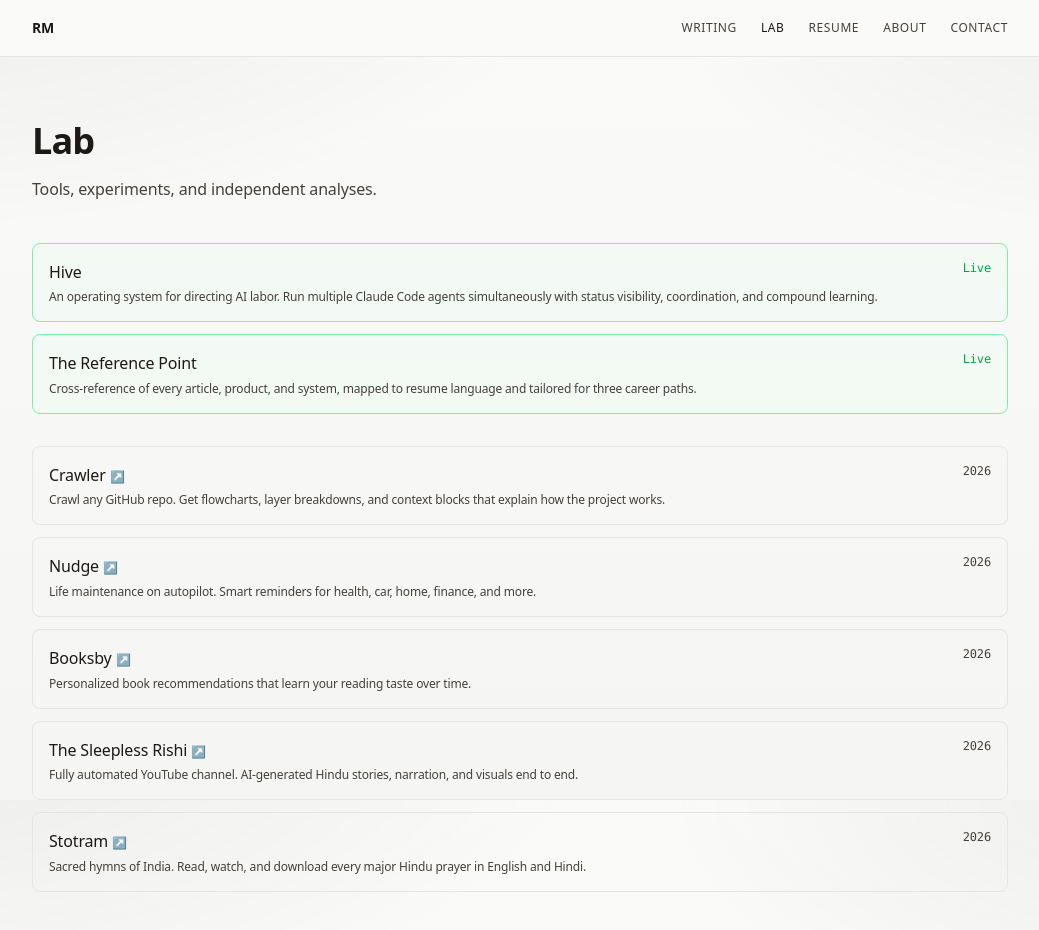
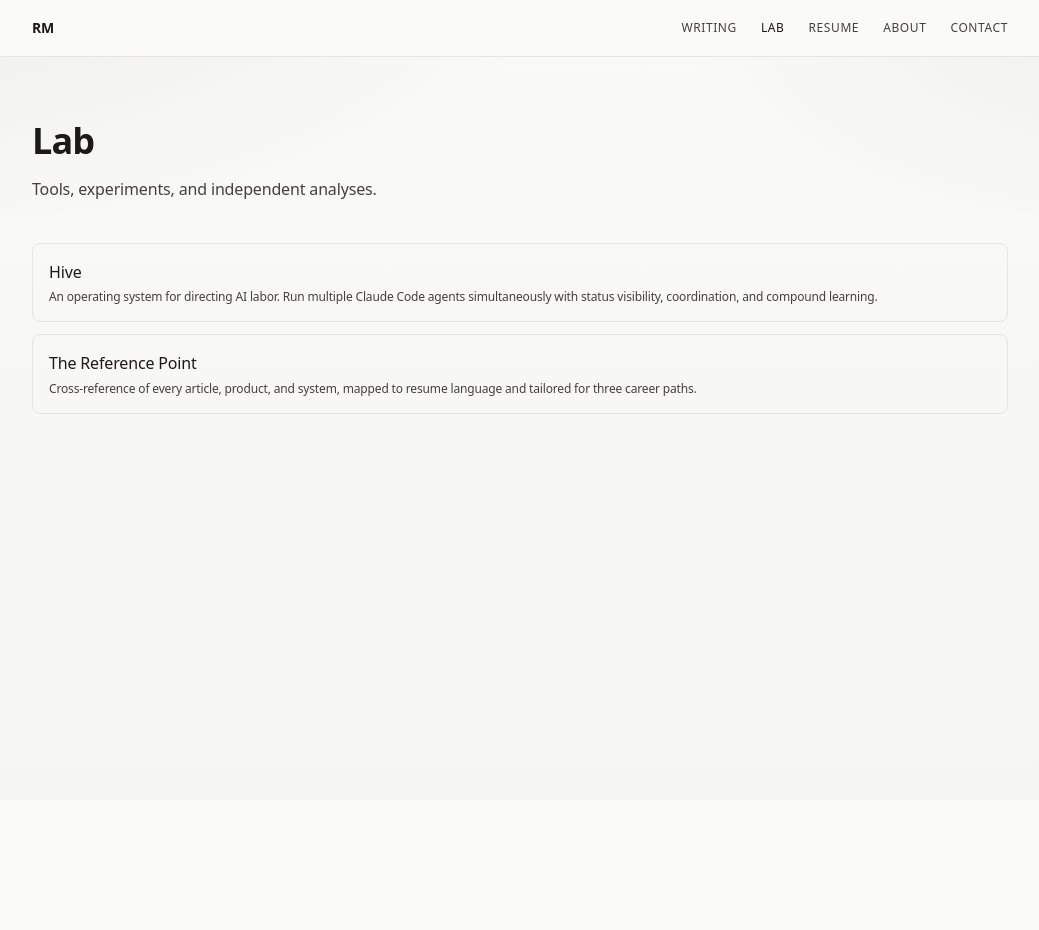
Before and after one commit to RohitMangtani/rohitmangtani-web, a Next.js app: page /lab in a window 1280 px wide. Shown: the top 930 px of the page, without its empty margins (120-1159 px from the left). After the commit the page ends 800 px from the top, so only its background shows below. Built offline with nearby package versions, Linux system fonts and the light colour scheme.

Commit message:
Clean up lab page: remove Live badges and external project links
Lab now shows Hive and The Reference Point as normal listings.
Crawler, Nudge, Booksby, The Sleepless Rishi, and Stotram
remain linked on rmgtni.xyz.

Co-Authored-By: Claude Opus 4.6 <noreply@anthropic.com>

```diff
--- a/app/lab/page.tsx
+++ b/app/lab/page.tsx
@@ -17,7 +17,7 @@ export const metadata: Metadata = {
   },
 };
 
-const tools: { href: string; title: string; description: string }[] = [
+const items = [
   {
     href: '/lab/hive',
     title: 'Hive',
@@ -29,39 +29,6 @@ const tools: { href: string; title: string; description: string }[] = [
     title: 'The Reference Point',
     description:
       'Cross-reference of every article, product, and system, mapped to resume language and tailored for three career paths.',
-  },
-];
-
-const externalProjects = [
-  {
-    title: 'Crawler',
-    href: 'https://trycrawler.com',
-    description: 'Crawl any GitHub repo. Get flowcharts, layer breakdowns, and context blocks that explain how the project works.',
-    date: '2026',
-  },
-  {
-    title: 'Nudge',
-    href: 'https://nudge-jade.vercel.app',
-    description: 'Life maintenance on autopilot. Smart reminders for health, car, home, finance, and more.',
-    date: '2026',
-  },
-  {
-    title: 'Booksby',
-    href: 'https://booksby-ten.vercel.app',
-    description: 'Personalized book recommendations that learn your reading taste over time.',
-    date: '2026',
-  },
-  {
-    title: 'The Sleepless Rishi',
-    href: 'https://www.youtube.com/@TheSleeplessRishi',
-    description: 'Fully automated YouTube channel. AI-generated Hindu stories, narration, and visuals end to end.',
-    date: '2026',
-  },
-  {
-    title: 'Stotram',
-    href: 'https://stotram.vercel.app',
-    description: 'Sacred hymns of India. Read, watch, and download every major Hindu prayer in English and Hindi.',
-    date: '2026',
   },
 ];
 
@@ -77,50 +44,22 @@ export default function LabPage() {
           </p>
         </header>
 
-        {/* Tools */}
-        <div className="space-y-3 mb-8">
-          {tools.map((item) => (
+        <div className="space-y-3">
+          {items.map((item) => (
             <Link
               key={item.href}
               href={item.href}
               className="block group"
             >
-              <div className="p-4 border border-green-300 bg-green-50/50 rounded-lg transition-all duration-200 hover:border-green-500 hover:bg-green-50">
-                <div className="flex items-start justify-between gap-4">
-                  <div>
-                    <h3 className="font-medium text-[var(--fg)] group-hover:opacity-80 transition-opacity">
-                      {item.title}
-                    </h3>
-                    <p className="text-xs text-[var(--fg-muted)] mt-1">{item.description}</p>
-                  </div>
-                  <span className="text-xs font-mono text-green-600 flex-shrink-0">Live</span>
+              <div className="p-4 border border-[var(--border)] rounded-lg transition-all duration-200 hover:border-[var(--fg-muted)] hover:bg-[var(--bg-secondary)]">
+                <div>
+                  <h3 className="font-medium text-[var(--fg)] group-hover:opacity-80 transition-opacity">
+                    {item.title}
+                  </h3>
+                  <p className="text-xs text-[var(--fg-muted)] mt-1">{item.description}</p>
                 </div>
               </div>
             </Link>
-          ))}
-        </div>
-
-        <div className="space-y-3">
-          {externalProjects.map((item) => (
-            <a
-              key={item.href}
-              href={item.href}
-              target="_blank"
-              rel="noopener noreferrer"
-              className="block group"
-            >
-              <div className="p-4 border border-[var(--border)] rounded-lg transition-all duration-200 hover:border-[var(--fg-muted)] hover:bg-[var(--bg-secondary)]">
-                <div className="flex items-start justify-between gap-4">
-                  <div>
-                    <h3 className="font-medium text-[var(--fg)] group-hover:opacity-80 transition-opacity">
-                      {item.title} <span className="text-xs text-[var(--fg-muted)]">&#8599;</span>
-                    </h3>
-                    <p className="text-xs text-[var(--fg-muted)] mt-1">{item.description}</p>
-                  </div>
-                  <span className="text-xs font-mono text-[var(--fg-muted)] flex-shrink-0">{item.date}</span>
-                </div>
-              </div>
-            </a>
           ))}
         </div>
       </main>
```
